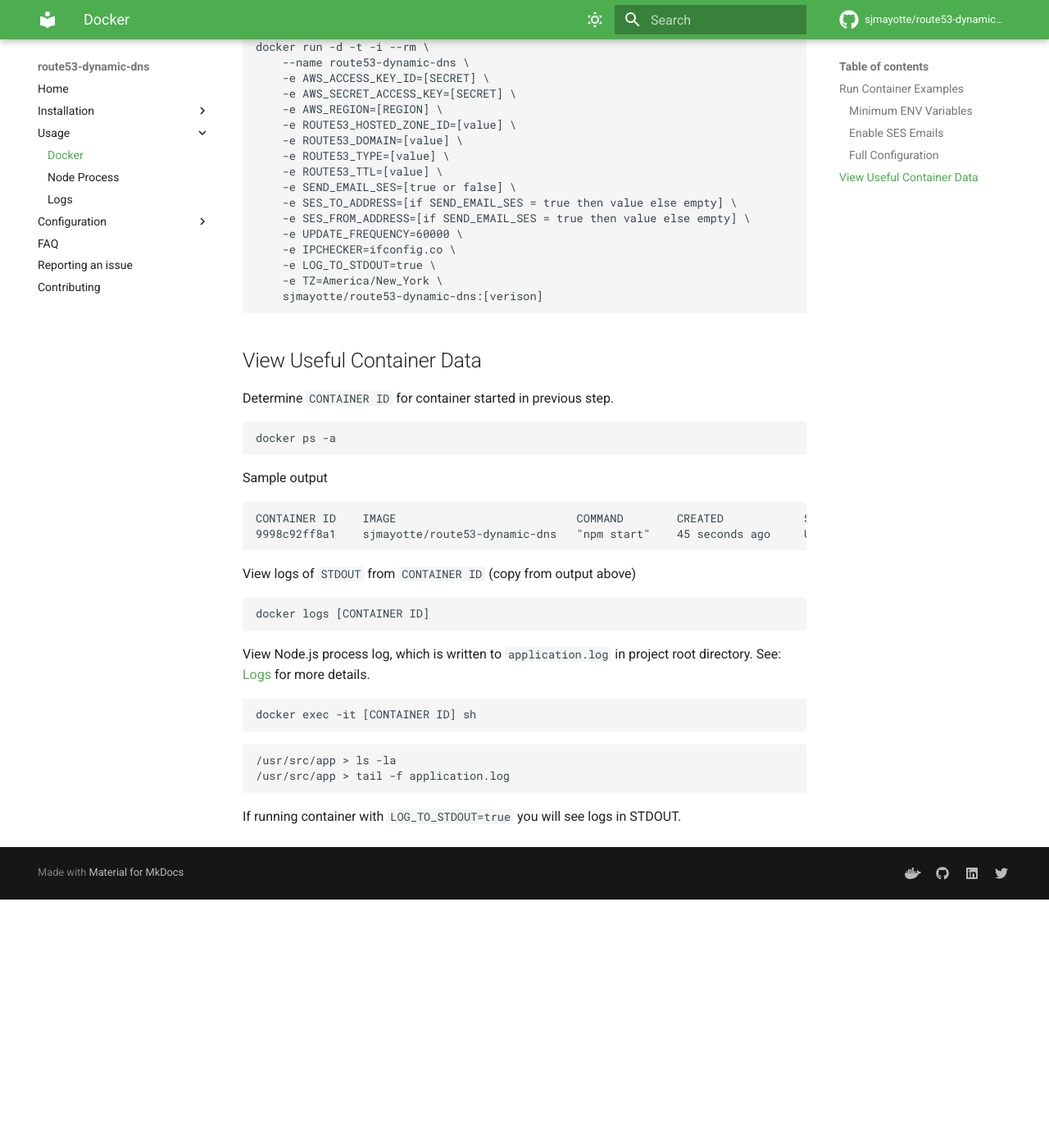
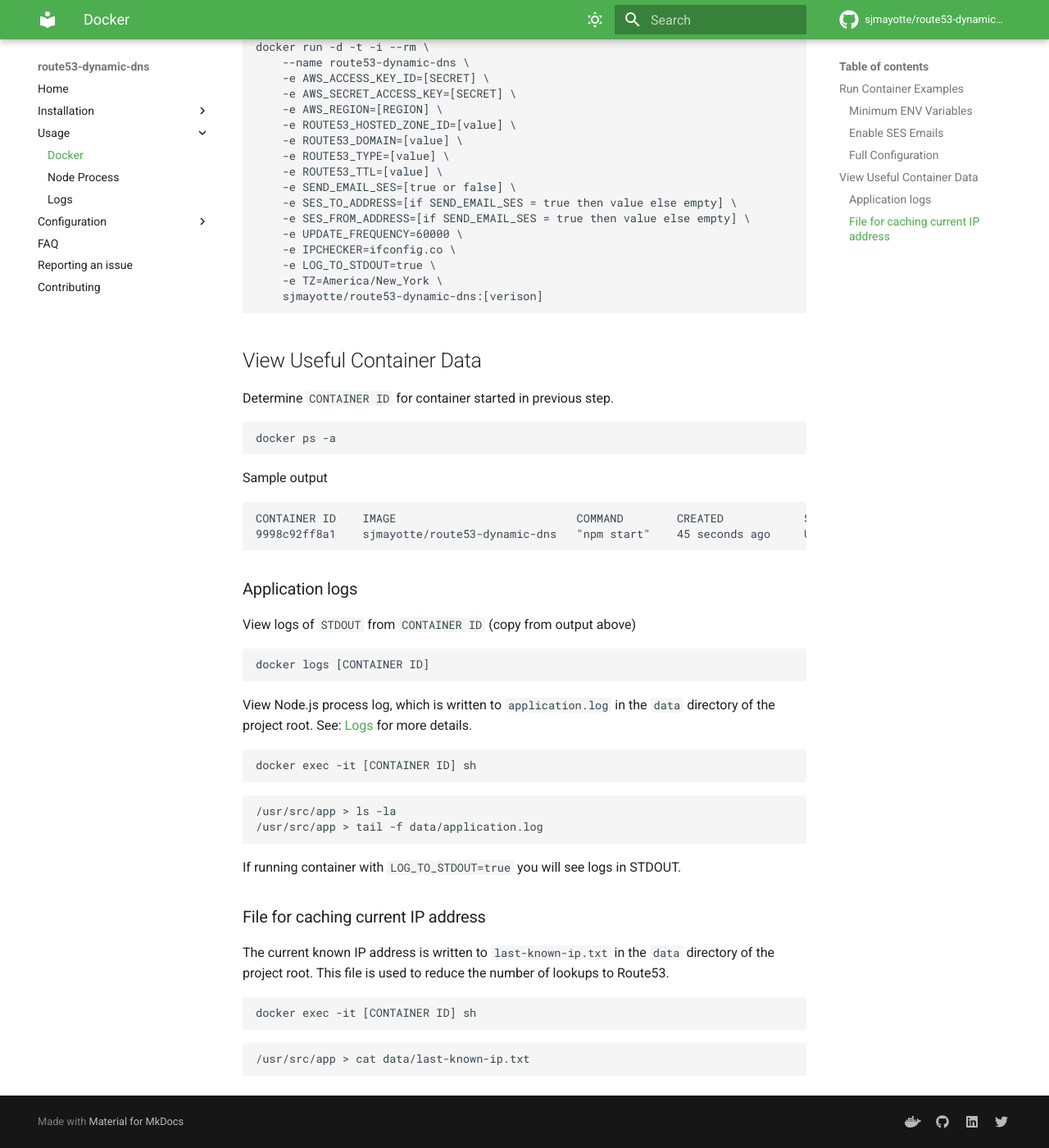
Before and after one commit to sjmayotte/route53-dynamic-dns, an MkDocs documentation site: the page built from docs/usage/docker.md, in a window 1280 px wide and 1400 px high, scrolled down 1083 px. Shown: the whole window at 82% size. Built offline with MkDocs 1.6.1 and Material for MkDocs 9.7.7, drawn with Linux system fonts in a browser that asks for light colours; comment, search, counter and statistics services are not loaded; before the commit the page ends 2180 px from its top, so only the background shows below that.

Commit message:
feat: support running docker as alternate user - fixes https://github.com/sjmayotte/route53-dynamic-dns/issues/23 - writes application.log and last-know-ip.txt to a folder (data) with read/write permissions to all users

````diff
--- a/docs/usage/docker.md
+++ b/docs/usage/docker.md
@@ -81,13 +81,15 @@
 9998c92ff8a1    sjmayotte/route53-dynamic-dns   "npm start"    45 seconds ago     Up 44 seconds                 route53-dynamic-dns
 ```
 
+### Application logs
+
 View logs of `STDOUT` from `CONTAINER ID` (copy from output above)
 
 ```bash
 docker logs [CONTAINER ID]
 ```
 
-View Node.js process log, which is written to `application.log` in project root directory.
+View Node.js process log, which is written to `application.log` in the `data` directory of the project root.
 See: [Logs](/route53-dynamic-dns/usage/logs/) for more details.
 
 ```bash
@@ -96,7 +98,20 @@
 
 ```bash
 /usr/src/app > ls -la
-/usr/src/app > tail -f application.log
+/usr/src/app > tail -f data/application.log
 ```
 
 If running container with `LOG_TO_STDOUT=true` you will see logs in STDOUT.
+
+### File for caching current IP address
+
+The current known IP address is written to `last-known-ip.txt` in the `data` directory of the project root. This file is
+used to reduce the number of lookups to Route53.
+
+```bash
+docker exec -it [CONTAINER ID] sh
+```
+
+```bash
+/usr/src/app > cat data/last-known-ip.txt
+```
````
Also changed, not shown: docs/install/docker.md (+2 -2 lines), docs/install/node.md (+2 -2 lines), docs/usage/logs.md (+4 -4 lines), docs/usage/node.md (+11 -0 lines), server.js (+20 -3 lines), 1 other file.
